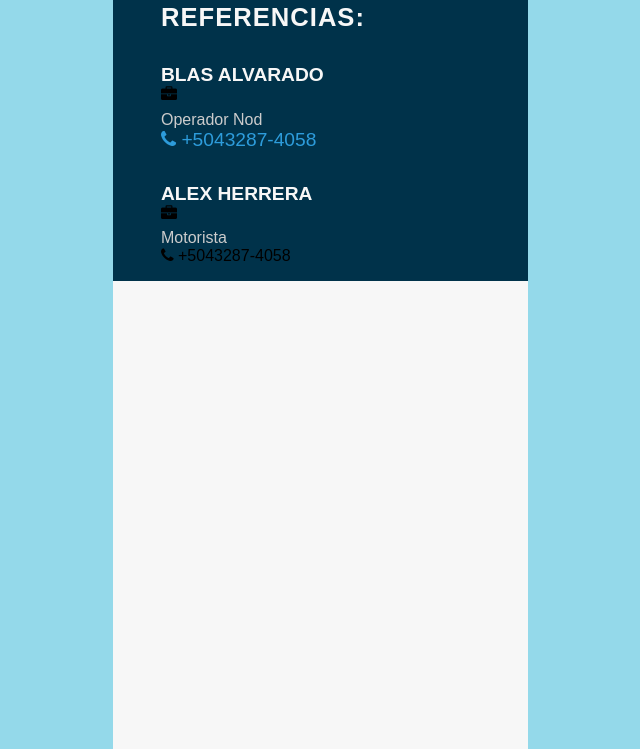
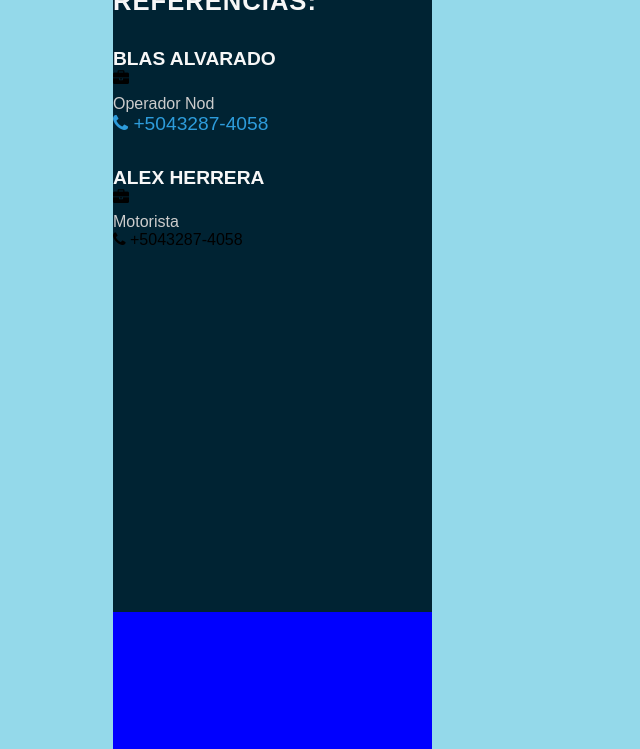
Before and after one commit to McArthur10a/cvArthur, a plain HTML site: page index.html in a window 1280 px wide. Shown: the part 1140-1889 px from the top of the page, without its empty margins (15-655 px from the left). Drawn offline with Linux system fonts and the light colour scheme.

Commit message:
Moficacion de Titulo de pagina +S

```diff
--- a/index.html
+++ b/index.html
@@ -4,7 +4,7 @@
 <head>
     <meta charset="UTF-8">
     <meta name="viewport" content="width=, initial-scale=1.0">
-    <title>😎Cv Arthur</title>
+    <title>😎Cv-Arthur</title>
     <link rel="preconnect" href="https://fonts.googleapis.com">
     <link rel="preconnect" href="https://fonts.gstatic.com" crossorigin>
     <link rel="stylesheet" href="styles.css">
--- a/styles.css
+++ b/styles.css
@@ -26,12 +26,14 @@ body {
 
 .seccion-Derecha {
   grid-column: span 5;
-  background-color: #f7f7f7;
+  background-color: blue;
   height: 100%;
 }
 
 .contenido-derecho {
-  padding: 1rem 3rem;
+  grid-column: span 2;
+  background-color: #002333;
+  height: 100%;
 }
 
 .perfil {
```
Also changed, not shown: cv-snaphtml.png (added), 1 other file.
